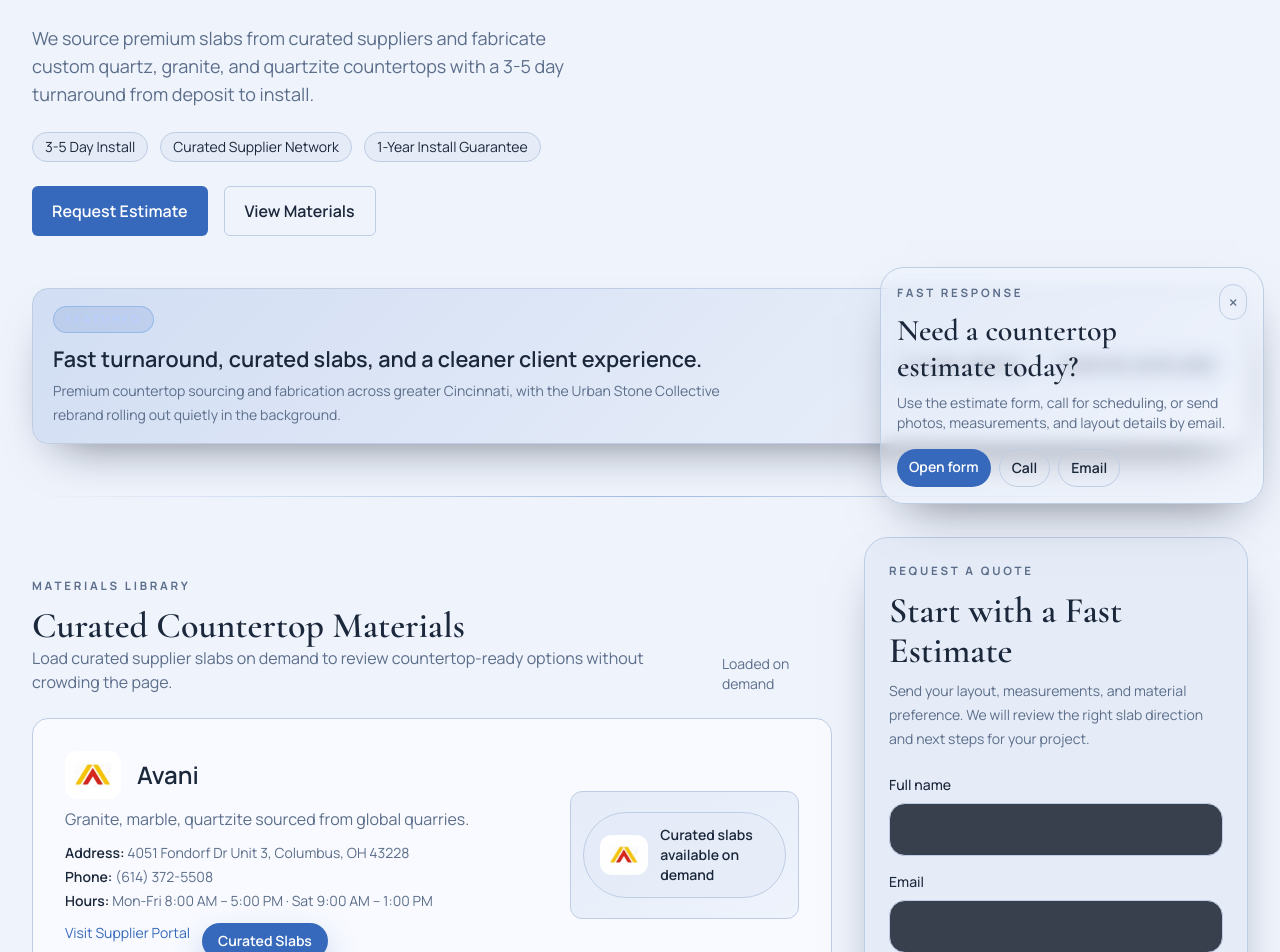
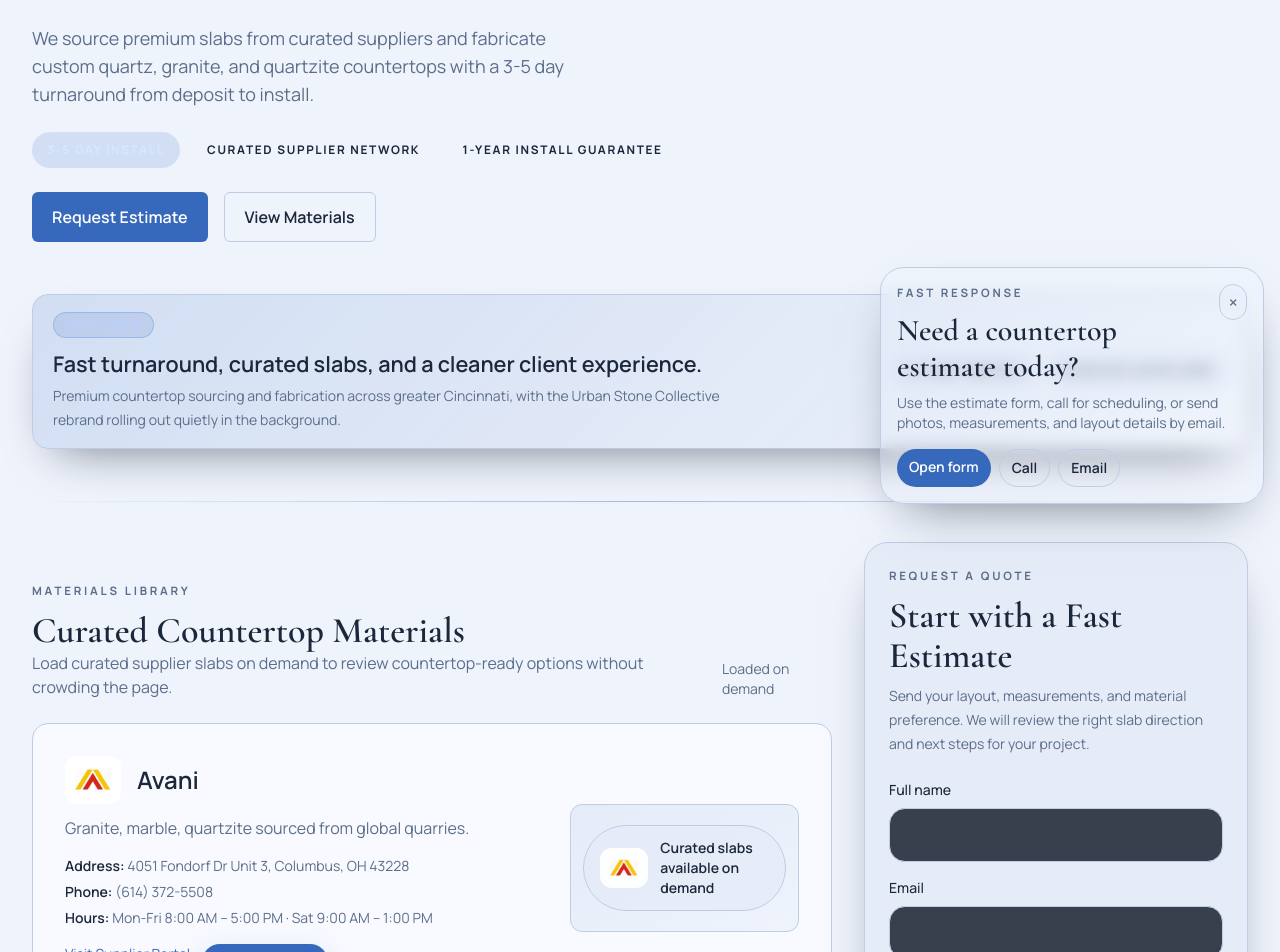
Before and after one commit to 0xwaya/amazon-granite, a Next.js app in the folder frontend/: page / in a window 1280 px wide. Shown: the part 280-1232 px from the top of the page. Built offline with nearby package versions, Linux system fonts and the light colour scheme; no server answers.

Commit message:
Polish mobile supplier cards and menu hierarchy

```diff
--- a/frontend/components/Hero.jsx
+++ b/frontend/components/Hero.jsx
@@ -10,12 +10,12 @@ export default function Hero() {
           We source premium slabs from curated suppliers and fabricate custom quartz, granite, and quartzite countertops
           with a 3-5 day turnaround from deposit to install.
         </p>
-        <div className="mt-6 flex flex-wrap gap-3 text-sm">
-          <span className="rounded-full border border-border bg-panel px-3 py-1 text-sm">3-5 Day Install</span>
-          <span className="rounded-full border border-border bg-panel px-3 py-1 text-sm">Curated Supplier Network</span>
-          <span className="rounded-full border border-border bg-panel px-3 py-1 text-sm">1-Year Install Guarantee</span>
+        <div className="mt-5 flex flex-wrap gap-2.5 sm:mt-6 sm:gap-3">
+          <span className="hero-chip hero-chip--accent">3-5 Day Install</span>
+          <span className="hero-chip">Curated Supplier Network</span>
+          <span className="hero-chip">1-Year Install Guarantee</span>
         </div>
-        <div className="mt-6 flex flex-col gap-3 sm:flex-row sm:flex-wrap sm:gap-4">
+        <div className="mt-7 flex flex-col gap-3 sm:mt-6 sm:flex-row sm:flex-wrap sm:gap-4">
           <a className="inline-flex items-center justify-center rounded-md bg-accent px-5 py-3 font-semibold text-white transition hover:-translate-y-0.5 hover:bg-accentDark hover:shadow-xl" href="#quote">
             Request Estimate
           </a>
--- a/frontend/components/SupplierHero.jsx
+++ b/frontend/components/SupplierHero.jsx
@@ -63,7 +63,7 @@ export default function SupplierHero({
     <section className="mb-8 rounded-2xl border border-border bg-surface p-6 sm:mb-10 sm:p-8">
       <div className="grid grid-cols-1 items-center gap-5 sm:gap-6 lg:grid-cols-3">
         <div className="lg:col-span-2">
-          <div className="flex items-center gap-4">
+          <div className="flex items-center gap-3 sm:gap-4">
             {logoVisible ? (
               <div className={logoShellClassName}>
                 <Image
@@ -82,11 +82,11 @@ export default function SupplierHero({
                 {initials}
               </div>
             )}
-            <h3 className="text-2xl font-semibold">{supplier.name}</h3>
+            <h3 className="text-[1.35rem] font-semibold leading-tight sm:text-2xl">{supplier.name}</h3>
           </div>
-          <p className="text-muted mt-2">{supplier.note}</p>
+          <p className="mt-3 text-sm leading-6 text-muted sm:text-base">{supplier.note}</p>
           {supplier.address && (
-            <div className="mt-3 text-sm text-muted space-y-1">
+            <div className="mt-4 space-y-1.5 text-sm text-muted">
               <div><span className="font-semibold text-text">Address:</span> {supplier.address}</div>
               {supplier.phone && <div><span className="font-semibold text-text">Phone:</span> {supplier.phone}</div>}
               {hoursLines.length > 0 ? hoursLines.map((line) => (
@@ -96,7 +96,7 @@ export default function SupplierHero({
               )) : null}
             </div>
           )}
-          <div className="flex flex-wrap gap-3 mt-3 text-sm">
+          <div className="mt-4 flex flex-wrap gap-2.5 text-sm sm:gap-3">
             <a className="text-accent" href={supplier.portal} target="_blank" rel="noreferrer">
               Visit Supplier Portal
             </a>
@@ -156,22 +156,22 @@ export default function SupplierHero({
         </div>
       </div>
       {showGallery && supplier.tiers ? (
-        <div className="mt-8">
+        <div className="mt-7 sm:mt-8">
           <TierGrid tiers={supplier.tiers} />
         </div>
       ) : null}
       {!showGallery ? (
-        <div className="mt-8 rounded-xl border border-border bg-panel px-4 py-3 text-sm text-muted">
+        <div className="mt-6 rounded-xl border border-border bg-panel/85 px-4 py-3 text-sm leading-6 text-muted sm:mt-8">
           Curated slab selections stay hidden until you load them to keep the homepage fast.
         </div>
       ) : null}
       {showGallery && isLoadingGallery ? (
-        <div className="mt-8 rounded-xl border border-border bg-panel px-4 py-3 text-sm text-muted">
+        <div className="mt-6 rounded-xl border border-border bg-panel/85 px-4 py-3 text-sm text-muted sm:mt-8">
           Loading slabs...
         </div>
       ) : null}
       {showGallery && galleryError ? (
-        <div className="mt-8 rounded-xl border border-border bg-panel px-4 py-3 text-sm text-[#9f3a2b]">
+        <div className="mt-6 rounded-xl border border-border bg-panel/85 px-4 py-3 text-sm text-[#9f3a2b] sm:mt-8">
           {galleryError}
         </div>
       ) : null}
--- a/frontend/components/TopNav.jsx
+++ b/frontend/components/TopNav.jsx
@@ -68,24 +68,27 @@ export default function TopNav() {
 
                 {isMenuOpen ? (
                     <div className="mt-3 rounded-2xl border border-border bg-panel/70 p-3 lg:hidden">
-                        <div className="flex flex-col gap-2 text-sm font-medium text-text">
-                            <a className="rounded-xl px-3 py-2 transition hover:bg-surface/80 hover:text-accent" href="#suppliers" onClick={() => setIsMenuOpen(false)}>
-                                Materials
-                            </a>
-                            <Link className="rounded-xl px-3 py-2 transition hover:bg-surface/80 hover:text-accent" href="/coverage" onClick={() => setIsMenuOpen(false)}>
-                                Service Areas
-                            </Link>
-                            <a className="rounded-xl px-3 py-2 transition hover:bg-surface/80 hover:text-accent" href="#faq" onClick={() => setIsMenuOpen(false)}>
-                                Q&A
-                            </a>
-                            <a className="rounded-xl bg-accent px-3 py-2 font-semibold text-white transition hover:bg-accentDark" href="#quote" onClick={() => setIsMenuOpen(false)}>
+                        <div className="rounded-[1.5rem] border border-border/80 bg-surface/75 p-3 shadow-soft">
+                            <div className="text-[11px] font-semibold uppercase tracking-[0.22em] text-muted">Menu</div>
+                            <a className="mt-3 inline-flex w-full items-center justify-center rounded-full bg-accent px-4 py-3 text-base font-semibold text-white shadow-[0_16px_40px_rgba(61,110,196,0.24)] transition hover:bg-accentDark" href="#quote" onClick={() => setIsMenuOpen(false)}>
                                 Get an Estimate
                             </a>
+                            <div className="mt-3 grid grid-cols-1 gap-2 sm:grid-cols-3">
+                                <a className="rounded-xl border border-border bg-panel/70 px-3 py-2.5 text-center transition hover:border-accent hover:text-accent" href="#suppliers" onClick={() => setIsMenuOpen(false)}>
+                                    Materials
+                                </a>
+                                <Link className="rounded-xl border border-border bg-panel/70 px-3 py-2.5 text-center transition hover:border-accent hover:text-accent" href="/coverage" onClick={() => setIsMenuOpen(false)}>
+                                    Service Areas
+                                </Link>
+                                <a className="rounded-xl border border-border bg-panel/70 px-3 py-2.5 text-center transition hover:border-accent hover:text-accent" href="#faq" onClick={() => setIsMenuOpen(false)}>
+                                    Q&amp;A
+                                </a>
+                            </div>
                         </div>
 
                         <div className="mt-4 rounded-[1.75rem] border border-border bg-surface/80 p-4 shadow-soft">
-                            <div className="text-sm font-medium text-text">Contact</div>
-                            <div className="mt-3 grid grid-cols-1 gap-3">
+                            <div className="text-[11px] font-semibold uppercase tracking-[0.22em] text-muted">Direct contact</div>
+                            <div className="mt-3 grid grid-cols-2 gap-3">
                                 <a
                                     className="inline-flex items-center justify-center rounded-full bg-accent px-4 py-3 text-base font-semibold text-white shadow-[0_16px_40px_rgba(61,110,196,0.24)] transition hover:bg-accentDark"
                                     href={`tel:${toTelHref(companyPhone)}`}
@@ -102,7 +105,7 @@ export default function TopNav() {
                                 </a>
                             </div>
                         </div>
-                        <div className="mt-3 flex justify-start">
+                        <div className="mt-3 border-t border-border/80 pt-3 flex justify-start">
                             <ThemeToggle />
                         </div>
                     </div>
--- a/frontend/styles/globals.css
+++ b/frontend/styles/globals.css
@@ -197,6 +197,28 @@ a {
   color: rgb(var(--muted));
 }
 
+.hero-chip {
+  display: inline-flex;
+  align-items: center;
+  justify-content: center;
+  border-radius: 9999px;
+  border: 1px solid rgba(var(--border), 0.9);
+  background: rgba(var(--panel), 0.7);
+  padding: 0.55rem 0.95rem;
+  font-size: 0.74rem;
+  font-weight: 700;
+  letter-spacing: 0.14em;
+  text-transform: uppercase;
+  color: rgb(var(--text));
+  box-shadow: inset 0 1px 0 rgba(255, 255, 255, 0.08);
+}
+
+.hero-chip--accent {
+  border-color: rgba(74, 144, 226, 0.34);
+  background: rgba(61, 110, 196, 0.16);
+  color: #d7e7ff;
+}
+
 .form-input {
   display: block;
   width: 100%;
```
